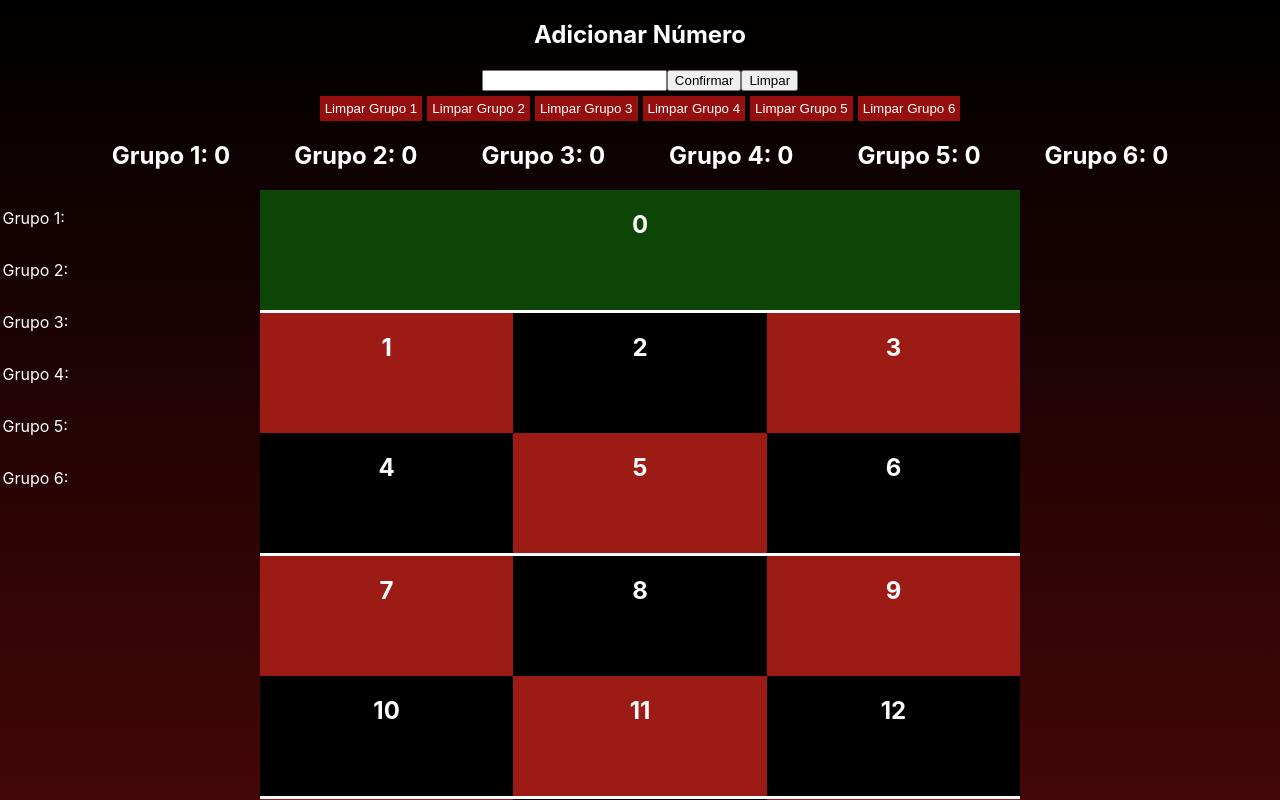
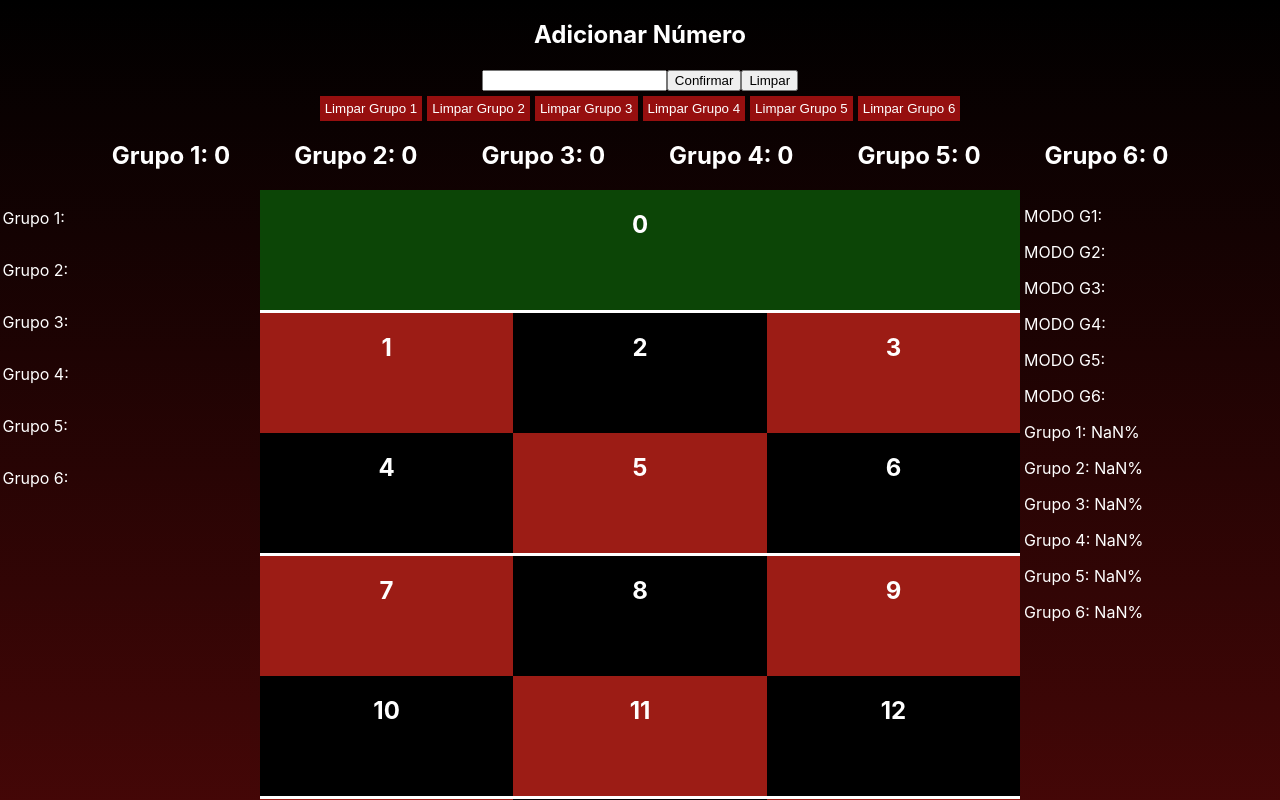
Before and after one commit to mikinglps/counter, a React (Create React App) app: page / in a window 1280 px wide. Shown: the top 800 px of the page. Built offline with nearby package versions, Linux system fonts and the light colour scheme.

Commit message:
feat: mode calculation and percentages

```diff
--- a/src/App.js
+++ b/src/App.js
@@ -1,5 +1,6 @@
 import './App.css';
 import {useEffect, useRef, useState} from 'react';
+import calculateMode from './ModeCalc';
 
 function App() {
   const [value, setValue] = useState();
@@ -9,6 +10,8 @@ function App() {
   const [gruposLeft, setGruposLeft] = useState([]);
   const [oldValue, setOldValue] = useState();
   const [oldGroup, setOldGroup] = useState();
+  const [groupsModo, setGroupsModo] = useState();
+  const [additionalGroups, setAdditionalGroups] = useState();
   const gruposArr = [];
   const ref = useRef();
   const amount = 36;
@@ -26,6 +29,8 @@ function App() {
 
     if(value > 0 && value <= 6){
       grupo = 0;
+
+      localStorage.setItem("additionalGroups0", Number(localStorage.getItem("additionalGroups0")) + 1 )
 
       if(Number(localStorage.getItem("grupos"+String(grupo))) > 0){
 
@@ -60,6 +65,7 @@ function App() {
       localStorage.setItem("grupos"+String(grupo), 0);
     }else if(value > 6 && value <= 12){
       grupo = 1;
+      localStorage.setItem("additionalGroups1", Number(localStorage.getItem("additionalGroups1")) + 1 )
       if(Number(localStorage.getItem("grupos"+String(grupo))) > 0){
 
         if(localStorage.getItem("grupoholder"+String(grupo)) != 'undefined'){
@@ -93,6 +99,9 @@ function App() {
       localStorage.setItem("grupos"+String(grupo), 0);
     }else if(value > 12 && value <= 18){
       grupo = 2;
+
+      localStorage.setItem("additionalGroups2", Number(localStorage.getItem("additionalGroups2")) + 1 )
+
       if(Number(localStorage.getItem("grupos"+String(grupo))) > 0){
 
         if(localStorage.getItem("grupoholder"+String(grupo)) != 'undefined'){
@@ -126,6 +135,7 @@ function App() {
       localStorage.setItem("grupos"+String(grupo), 0);
     }else if(value > 18 && value <= 24){
       grupo = 3;
+      localStorage.setItem("additionalGroups3", Number(localStorage.getItem("additionalGroups3")) + 1 )
       if(Number(localStorage.getItem("grupos"+String(grupo))) > 0){
 
         if(localStorage.getItem("grupoholder"+String(grupo)) != 'undefined'){
@@ -159,6 +169,7 @@ function App() {
       localStorage.setItem("grupos"+String(grupo), 0);
     }else if(value > 24 && value <= 30){
       grupo = 4;
+      localStorage.setItem("additionalGroups4", Number(localStorage.getItem("additionalGroups4")) + 1 )
       if(Number(localStorage.getItem("grupos"+String(grupo))) > 0){
 
         if(localStorage.getItem("grupoholder"+String(grupo)) != 'undefined'){
@@ -192,6 +203,7 @@ function App() {
       localStorage.setItem("grupos"+String(grupo), 0);
     }else if(value > 30 && value <= 36){
       grupo = 5;
+      localStorage.setItem("additionalGroups5", Number(localStorage.getItem("additionalGroups5")) + 1 )
       if(Number(localStorage.getItem("grupos"+String(grupo))) > 0){
 
         if(localStorage.getItem("grupoholder"+String(grupo)) != 'undefined'){
@@ -264,18 +276,47 @@ function App() {
     for(let i = 0; i < 6; i++){
       if(i != grupo){
         localStorage.setItem("grupos"+String(i), Number(localStorage.getItem("grupos"+String(i))) + 1);
-      }else{
-
       }
     }
+
   }
 
   const limparGrupo = (nmrGrupo) => {
     localStorage.setItem("grupos"+String(nmrGrupo), 0)
+    localStorage.setItem("grupoholder"+String(nmrGrupo), 'undefined');
   }
 
   const clear = () => {
     localStorage.clear();
+  }
+
+  const calculatePercentage = () => {
+    let groups = [];
+    for(let i = 0; i < 6; i++){
+      if(localStorage.getItem(`additionalGroups${i}`).includes(",")){
+        let newArr = localStorage.getItem(`additionalGroups${i}`).split(',')
+        for(let a = 0; a < newArr.length; a++){
+          groups.push(Number(newArr[a]));
+        }
+      }else{
+        groups.push(Number(localStorage.getItem(`additionalGroups${i}`)))
+      }
+    }
+
+    let percentages = [];
+    let total = 0;
+    for(let i = 0; i < groups.length; i++){
+      total += groups[i]
+    }
+
+    for(let i = 0; i < groups.length; i++){
+      percentages[i] = (groups[i] / total) * 100
+    }
+
+    for(let i = 0; i < groups.length; i++){
+      localStorage.setItem(`percentages${i}`, Math.trunc(Number(percentages[i])))
+    }
+
   }
 
 
@@ -312,6 +353,16 @@ function App() {
     }
       setGruposState(grupos)
 
+    const additionalGroups = []
+    for(let i = 0; i < 6; i++){
+      additionalGroups.push(localStorage.getItem("additionalGroups"+String(i)));
+      if(localStorage.getItem("additionalGroups"+String(i)) == null || localStorage.getItem("additionalGroups"+String(i)) == undefined){
+        localStorage.setItem("additionalGroups"+String(i), 0)
+      }
+    }
+
+    setAdditionalGroups(additionalGroups)
+
     const gruposHolder = [];
     for(let i = 0; i < 6; i++){
       gruposHolder.push(localStorage.getItem("grupoholder"+String(i)));
@@ -322,7 +373,25 @@ function App() {
 
     setGruposLeft(gruposHolder);
 
+    const gruposModo = []
+    for(let i = 0; i < 6; i++){
+      gruposModo.push(localStorage.getItem(`gruposmodo${i}`))
+      if(localStorage.getItem(`grupomodo${i}`) == null || localStorage.getItem(`grupomodo${i}`) == undefined){
+        localStorage.setItem(`grupomodo${i}`, undefined)
+      }
+    }
+
+    const percentagesGrupo = [];
+    for(let i = 0; i < 6; i++){
+      percentagesGrupo.push(localStorage.getItem(`percentages${i}`));
+      if(localStorage.getItem(`percentages${i}`) == null || localStorage.getItem(`percentages${i}`) == undefined){
+        localStorage.setItem(`percentages${i}`, 0);
+      }
+    }
+    calculatePercentage()
   }
+
+
   },[loading])
 
   if(loading){
@@ -386,7 +455,20 @@ function App() {
         })()}
       </div>
       <div className='right'>
-
+        <div>
+          <p>MODO G1: {String(calculateMode(localStorage.getItem("grupoholder0")))}</p>
+          <p>MODO G2: {String(calculateMode(localStorage.getItem("grupoholder1")))}</p>
+          <p>MODO G3: {String(calculateMode(localStorage.getItem("grupoholder2")))}</p>
+          <p>MODO G4: {String(calculateMode(localStorage.getItem("grupoholder3")))}</p>
+          <p>MODO G5: {String(calculateMode(localStorage.getItem("grupoholder4")))}</p>
+          <p>MODO G6: {String(calculateMode(localStorage.getItem("grupoholder5")))}</p>
+          <p>Grupo 1: {localStorage.getItem("percentages0") == NaN ? null : localStorage.getItem("percentages0")}%</p>
+          <p>Grupo 2: {localStorage.getItem("percentages1") == NaN ? null : localStorage.getItem("percentages1")}%</p>
+          <p>Grupo 3: {localStorage.getItem("percentages2") == NaN ? null : localStorage.getItem("percentages2")}%</p>
+          <p>Grupo 4: {localStorage.getItem("percentages3") == NaN ? null : localStorage.getItem("percentages3")}%</p>
+          <p>Grupo 5: {localStorage.getItem("percentages4") == NaN ? null : localStorage.getItem("percentages4")}%</p>
+          <p>Grupo 6: {localStorage.getItem("percentages5") == NaN ? null : localStorage.getItem("percentages5")}%</p>
+        </div>
       </div>
     </div>
     </div>
--- /dev/null
+++ b/src/ModeCalc.js
@@ -0,0 +1,37 @@
+export default function calculateMode(input) {
+    // Converte a entrada para um array de números, se for uma string
+    const numbers = typeof input === 'string'
+        ? input.split(',').map(num => Number(num.trim()))
+        : Array.isArray(input)
+        ? input
+        : [];
+
+    // Cria um mapa de frequências
+    const frequencyMap = {};
+    let maxFreq = 0;
+    let mode = [];
+
+    // Cria o mapa de frequências
+    numbers.forEach(num => {
+        if (!isNaN(num)) { // Verifica se o número é válido
+            if (frequencyMap[num]) {
+                frequencyMap[num]++;
+            } else {
+                frequencyMap[num] = 1;
+            }
+        }
+    });
+
+    // Encontra a maior frequência
+    for (const key in frequencyMap) {
+        const numericKey = Number(key);
+        if (frequencyMap[numericKey] > maxFreq) {
+            maxFreq = frequencyMap[numericKey];
+            mode = [numericKey];
+        } else if (frequencyMap[numericKey] === maxFreq) {
+            mode.push(numericKey);
+        }
+    }
+
+    return mode;
+}
```
